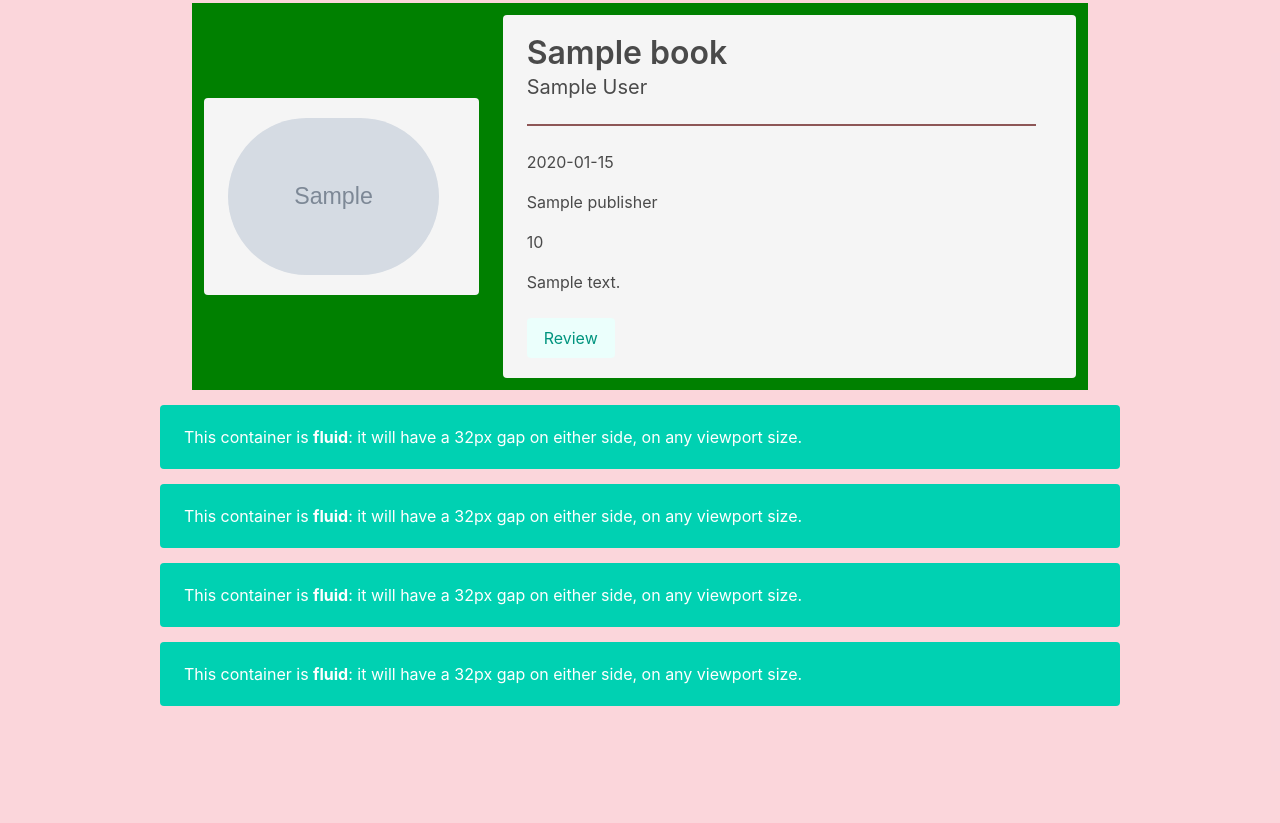
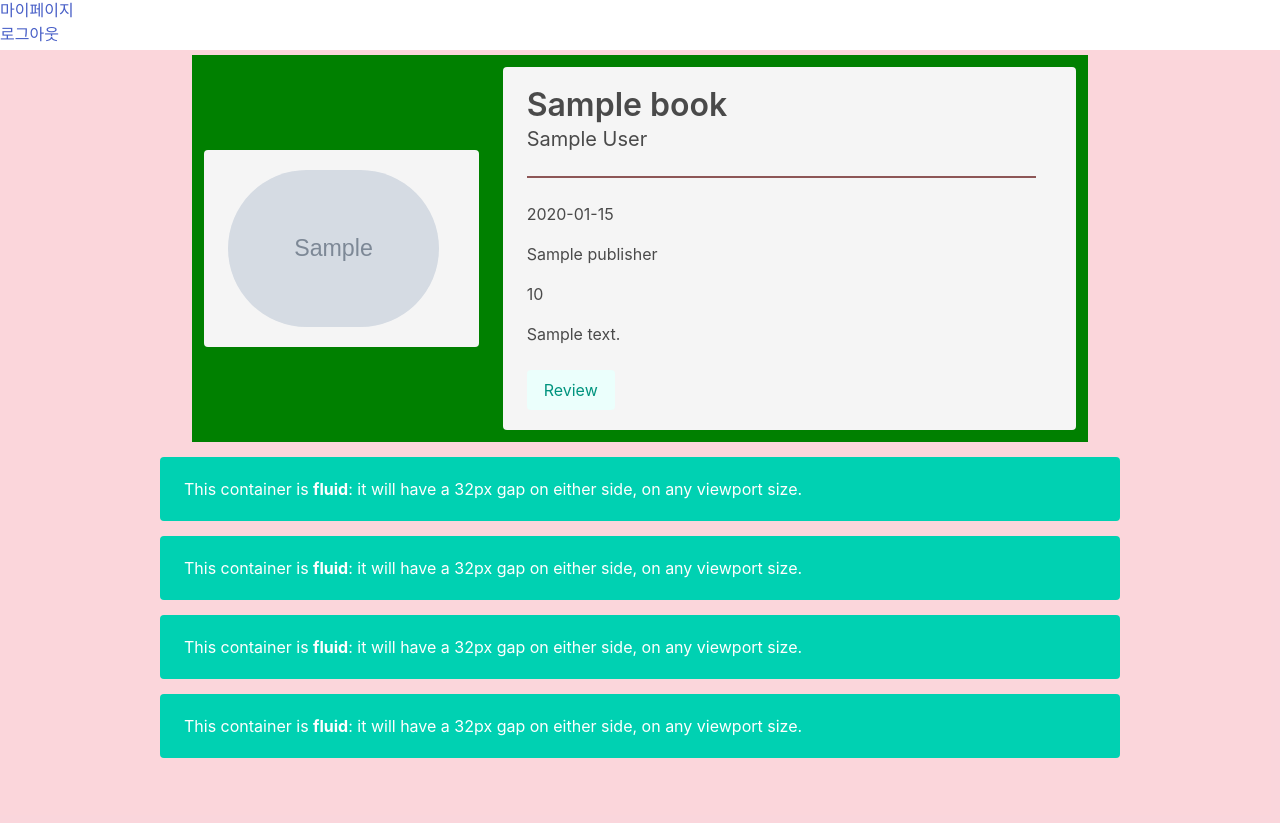
Before and after one commit to MoonJongHyeon1095/hanghae9th_W1_F_4, a Flask app: page /book/view/ in a window 1280 px wide. Shown: the part 202-1025 px from the top of the page. Before the commit the page ends 908 px from the top, so only its background shows below. Run offline with Flask 2, Linux system fonts and the light colour scheme; grey boxes marked "Sample" are stand-in pictures; a database or web service that is not in the repository returns one stand-in record (values such as "Sample title"); some libraries are stand-ins or nearby versions.

Commit message:
로그인 로그아웃 기능 구현

```diff
--- a/app/api/book.py
+++ b/app/api/book.py
@@ -1,5 +1,6 @@
 from flask import Blueprint, request, render_template, jsonify
 from ..config import Pymongo
+from ..util import *
 
 
 book_bp = Blueprint("book", __name__, url_prefix="/book")
@@ -8,8 +9,11 @@
 # 책 상세 페이지 렌더링
 @book_bp.route("/")
 def book_page():
+    checked_token = token_check()
+    token_info = bool(checked_token)
+
     # DB에서 저장된 책 찾아서 HTML에 불러오기
-    return render_template("book.html")
+    return render_template("book.html", token_info=token_info)
 
 # 해당 상세정보
 @book_bp.route("/view/")
--- a/app/api/index.py
+++ b/app/api/index.py
@@ -1,5 +1,6 @@
 from flask import Blueprint, render_template, jsonify
 from ..config import Pymongo
+from ..util import *
 
 index_bp = Blueprint("index", __name__)
 db = Pymongo.db
@@ -8,7 +9,10 @@
 # 메인페이지 렌더링
 @index_bp.route("/")
 def home_page():
-    return render_template("index.html")
+    checked_token = token_check()
+    token_info = bool(checked_token)
+
+    return render_template("index.html", token_info = token_info)
 
 
 # book 전체 리스트 반환
--- a/app/static/js/MoonJongHyeon.js
+++ b/app/static/js/MoonJongHyeon.js
@@ -158,3 +158,8 @@
         }
     });
 }
+
+function signout() {
+    $.removeCookie('mytoken', {path: '/'});
+    window.location.replace("/")
+}
--- a/app/templates/book.html
+++ b/app/templates/book.html
@@ -8,7 +8,8 @@
     <link rel="stylesheet" href="https://cdn.jsdelivr.net/npm/bulma@0.9.4/css/bulma.min.css"/>
     <script src="https://ajax.googleapis.com/ajax/libs/jquery/3.6.0/jquery.min.js"></script>
     <script src="https://kit.fontawesome.com/59879a4342.js" crossorigin="anonymous"></script>
-
+    <script src="https://ajax.googleapis.com/ajax/libs/jquery/3.6.0/jquery.min.js"></script>
+    <script src="https://cdnjs.cloudflare.com/ajax/libs/jquery-cookie/1.4.1/jquery.cookie.js"></script>
     <link
             rel="stylesheet"
             href="https://fonts.googleapis.com/css2?family=Material+Symbols+Outlined:opsz,wght,FILL,GRAD@48,400,0,0"
@@ -26,12 +27,29 @@
     <!--배너-->
     <div class="banner" onclick="window.location.href='/'">
     </div>
+    <nav class="header navbar" role="navigation" aria-label="main navigation">
+        <ul class="menu">
+            {% if token_info == False %}
+                <li class="is-hidden"><a href="/mypage">마이페이지</a></li>
+                <li class="is-success"><a onclick="$('#section-post').load('/user/sign_in', complete=activateModal )">로그인</a>
+                </li>
+                <li class="is-hidden"><a onclick="signout()">로그아웃</a></li>
+                <li class="is-success"><a href="/user/sign_up">회원가입</a></li>
+            {% else %}
+                <li class="is-success"><a href="/mypage">마이페이지</a></li>
+                <li class="is-hidden"><a
+                        onclick="$('#section-post').load('/user/sign_in', complete=activateModal )">로그인</a></li>
+                <li class="is-success"><a onclick="signout()">로그아웃</a></li>
+                <li class="is-hidden"><a href="/user/sign_up">회원가입</a></li>
+            {% endif %}
+        </ul>
+    </nav>
 
     <!--검색바-->
-{#    <div class="search_ba">#}
-{#        <input class="input is-success" type="text" placeholder="Success input">#}
-{#        <button onclick="bookSearch_list()" class="button is-primary is-light"><i class="fa fa-search"></i></button>#}
-{#    </div>#}
+    {#    <div class="search_ba">#}
+    {#        <input class="input is-success" type="text" placeholder="Success input">#}
+    {#        <button onclick="bookSearch_list()" class="button is-primary is-light"><i class="fa fa-search"></i></button>#}
+    {#    </div>#}
 
     <div class="tile is-ancestor">
         <!--이미지-->
@@ -98,5 +116,6 @@
 </section>
 
 <script src="{{ url_for('static', filename='js/book.js') }}"></script>
+<script src="{{ url_for('static', filename='js/MoonJongHyeon.js') }}"></script>
 </body>
 </html>
```
Also changed, not shown: app/templates/base.html (+12 -8 lines), app/util/token.py (line endings or trailing spaces).
